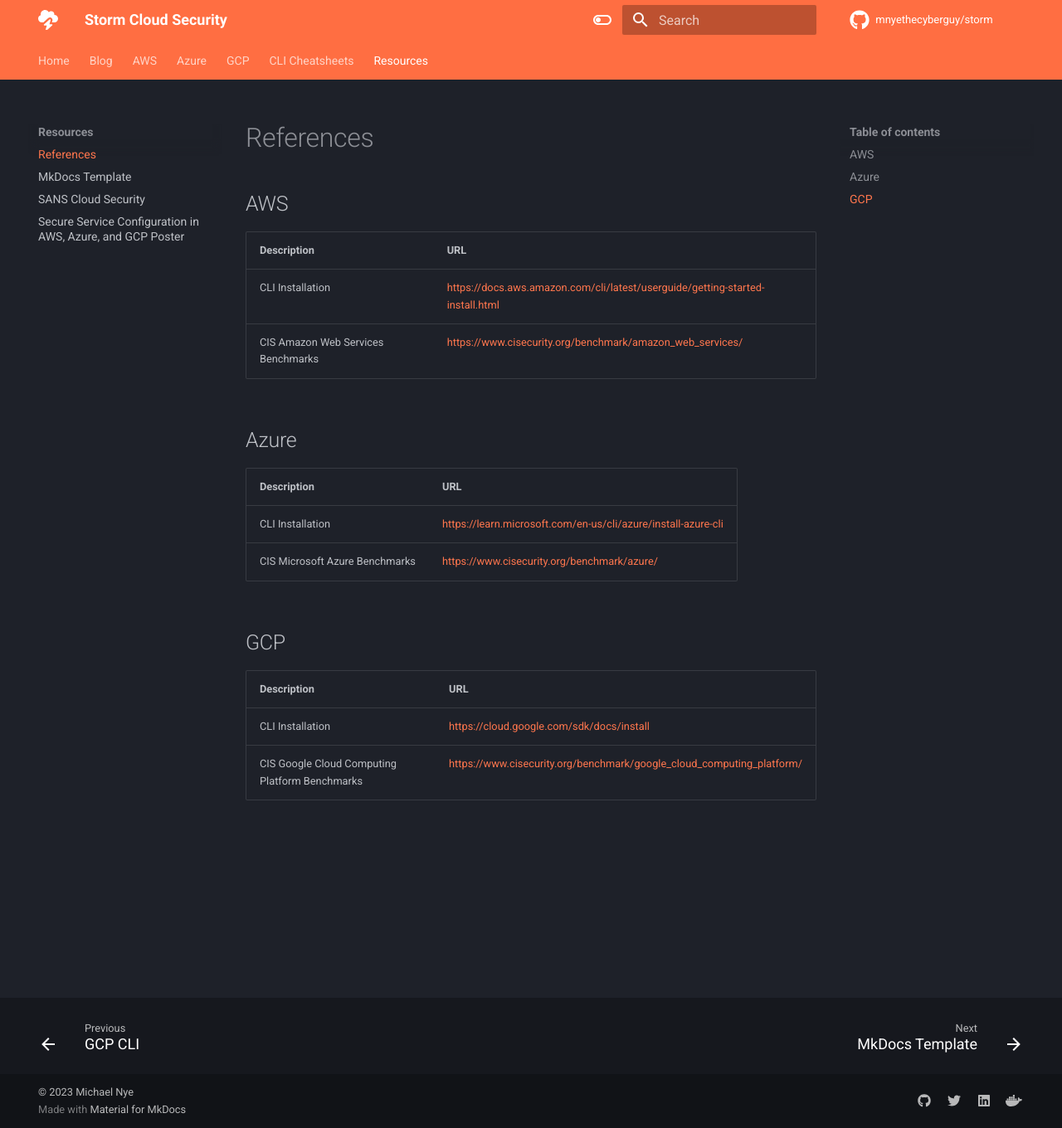
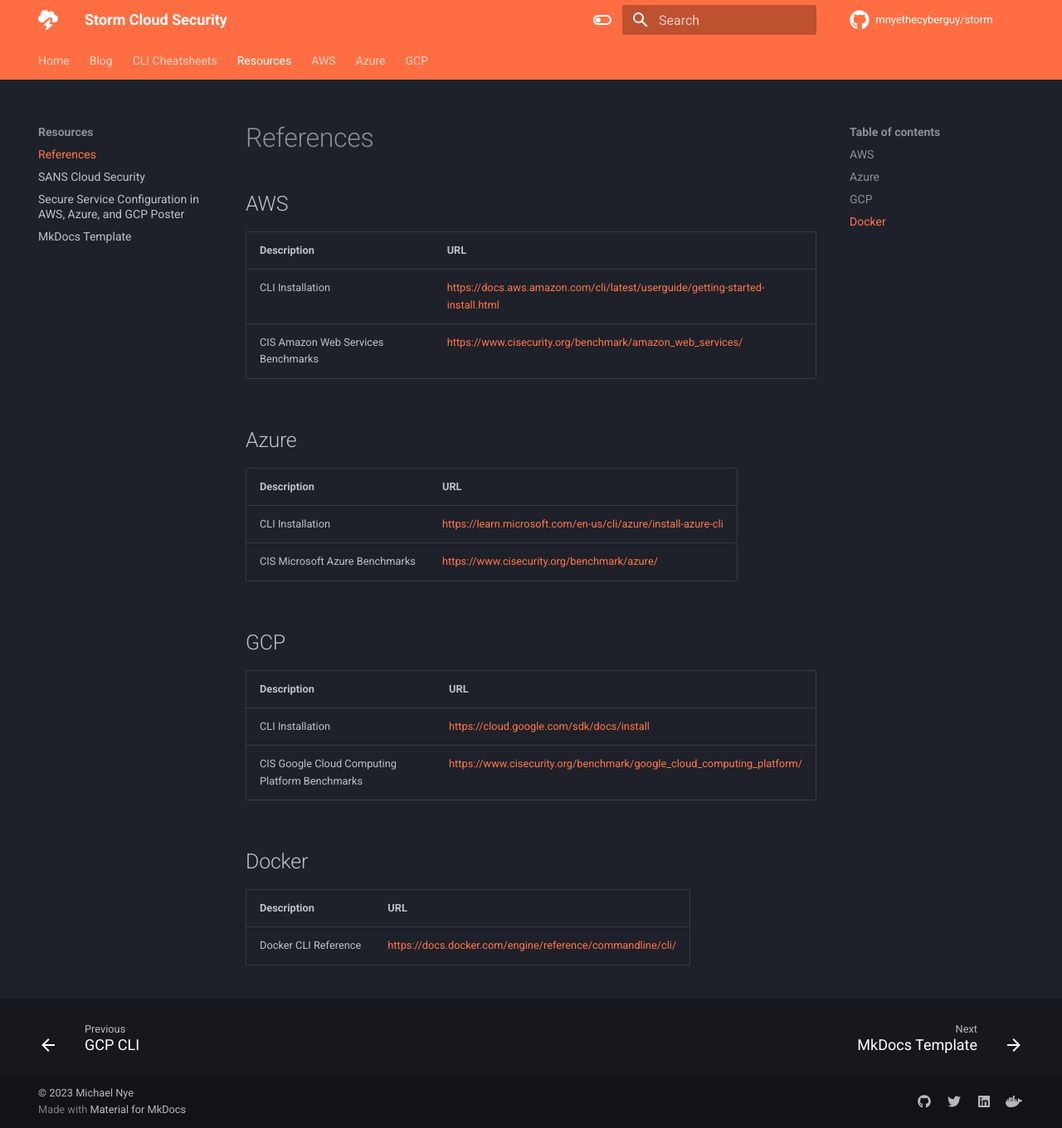
Before and after one commit to mnyethecyberguy/storm, an MkDocs documentation site: the page built from docs/resources/references.md, in a window 1280 px wide and 1360 px high. Shown: the whole window at 83% size. Built offline with MkDocs 1.6.1 and Material for MkDocs 9.7.7, drawn with Linux system fonts in a browser that asks for light colours; comment, search, counter and statistics services are not loaded; some of the changed lines change nothing that is shown.

Commit message:
Updated nav ordering

```diff
--- a/docs/resources/references.md
+++ b/docs/resources/references.md
@@ -18,3 +18,9 @@
 | :---          | :---  |
 | CLI Installation  | [https://cloud.google.com/sdk/docs/install](https://cloud.google.com/sdk/docs/install) |
 | CIS Google Cloud Computing Platform Benchmarks | [https://www.cisecurity.org/benchmark/google_cloud_computing_platform/](https://www.cisecurity.org/benchmark/google_cloud_computing_platform/) |
+
+## Docker
+
+| Description   | URL   |
+| :---          | :---  |
+| Docker CLI Reference | [https://docs.docker.com/engine/reference/commandline/cli/](https://docs.docker.com/engine/reference/commandline/cli/) |
--- a/mkdocs.yml
+++ b/mkdocs.yml
@@ -62,25 +62,25 @@
   - Home: https://mnye.io/
   - Blog:
     - blog/index.md
-  - AWS:
-    - Delete Default Resources: aws/delete-defaults.md
-    - AWS Cloud Workstation: aws/cloud-workstation.md
-    - AWS Console: https://aws.amazon.com/
-  - Azure:
-    - Delete Default Resources: azure/delete-defaults.md
-    - Azure Portal: https://portal.azure.com/
-  - GCP:
-    - Delete Default Resources: gcp/delete-defaults.md
-    - GCP Console: https://cloud.google.com/
   - CLI Cheatsheets:
     - AWS CLI: cli/awscli.md
     - Azure CLI: cli/azcli.md
     - GCP CLI: cli/gcloudcli.md
   - Resources:
     - References: resources/references.md
-    - MkDocs Template: resources/mkdocs-template.md
     - SANS Cloud Security: https://www.sans.org/cloud-security
     - Secure Service Configuration in AWS, Azure, and GCP Poster: https://www.sans.org/posters/secure-service-configuration-in-aws-azure-gcp/
+    - MkDocs Template: resources/mkdocs-template.md
+  - AWS: https://aws.amazon.com/
+    #- Delete Default Resources: aws/delete-defaults.md
+    #- AWS Cloud Workstation: aws/cloud-workstation.md
+    #- AWS Console: https://aws.amazon.com/
+  - Azure: https://portal.azure.com/
+    #- Delete Default Resources: azure/delete-defaults.md
+    #- Azure Portal: https://portal.azure.com/
+  - GCP: https://cloud.google.com/
+    #- Delete Default Resources: gcp/delete-defaults.md
+    #- GCP Console: https://cloud.google.com/
 
 
 markdown_extensions:
```
